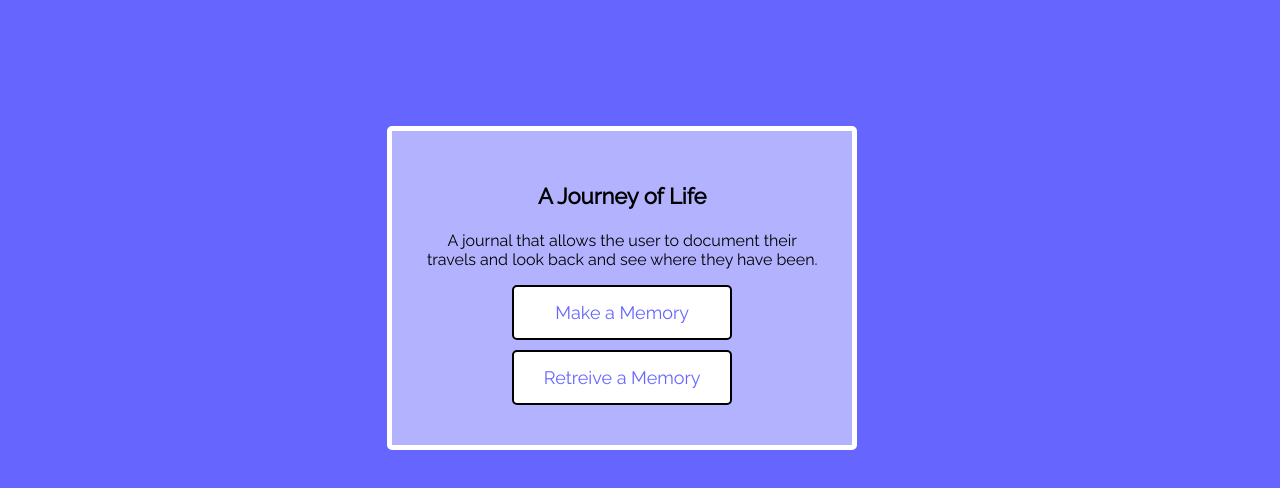
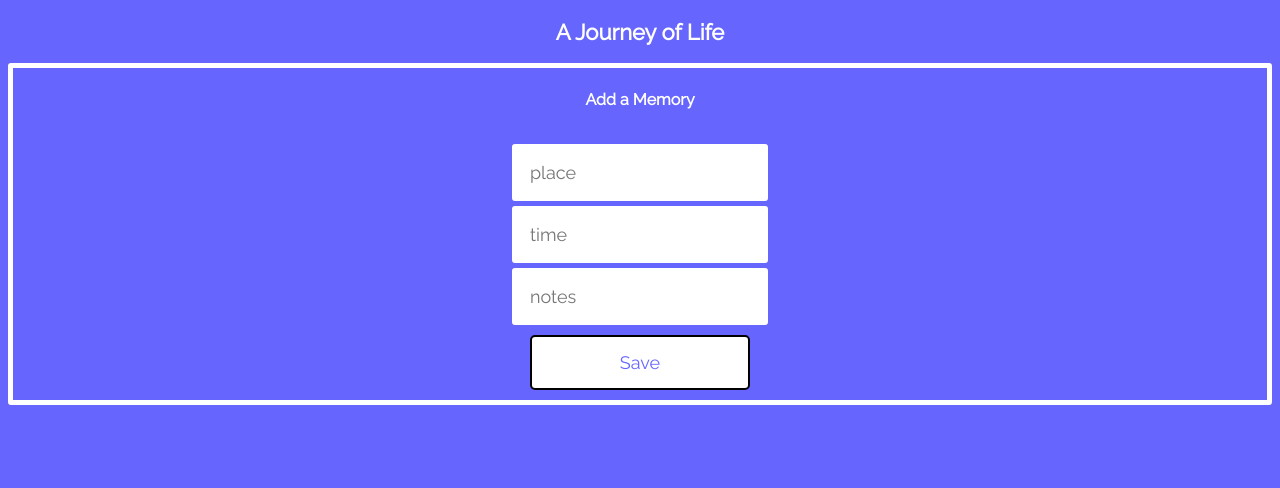
Before and after one commit to JonMoore9000/capstone3, a React app: page /add in a window 1280 px wide. Built offline with nearby package versions, Linux system fonts and the light colour scheme.

Commit message:
add in routers for pages

```diff
--- a/package.json
+++ b/package.json
@@ -4,7 +4,8 @@
   "private": true,
   "dependencies": {
     "react": "^15.5.4",
-    "react-dom": "^15.5.4"
+    "react-dom": "^15.5.4",
+    "react-router-dom": "^4.1.1"
   },
   "devDependencies": {
     "react-scripts": "0.9.5"
--- a/src/components/add-form.js
+++ b/src/components/add-form.js
@@ -1,12 +1,13 @@
 import React from 'react';
 
 export default function AddForm(props) {
-    return(
-      <form className="form hide">
-        <h5 className="h5">Add a Memory</h5>
-        <input placeholder="Place"></input>
-        <input placeholder="time"></input>
-        <input placeholder="notes"></input>
-      </form>
-    );
+  return(
+    <form className="form">
+      <h4>Add a Memory</h4><br></br>
+      <input placeholder="place"></input><br></br>
+      <input placeholder="time"></input><br></br>
+      <input placeholder="notes"></input><br></br>
+      <button className="save" onClick={() => this.setEditing(false)}>Save</button>
+    </form>
+  );
   }
--- /dev/null
+++ b/src/components/app.js
@@ -0,0 +1,20 @@
+import React from 'react';
+import {BrowserRouter as Router, Route, Link} from 'react-router-dom';
+import Journal from './journal';
+import AddForm from './add-form';
+import GetSearch from './old-search';
+
+export default function App(props) {
+  return(
+    <Router>
+      <div>
+        <h3><Link className="title-journey" to="/">A Journey of Life</Link></h3>
+        <main>
+          <Route exact path="/" component={Journal} />
+          <Route exact path="/add" component={AddForm} />
+          <Route exact path="/get" component={GetSearch} />
+        </main>
+      </div>
+    </Router>
+  );
+}
--- a/src/components/journal.js
+++ b/src/components/journal.js
@@ -1,7 +1,7 @@
 import React from 'react';
 import AddMemory from './new-memory';
 import OldMemory from './old-memory';
-import AddForm from './add-form';
+//import AddForm from './add-form';
 
 export default class Journal extends React.Component {
   constructor(props) {
@@ -11,7 +11,6 @@ export default class Journal extends React.Component {
   render() {
   return(
     <div className="container">
-      <h3>A Journey of Life</h3>
       <p>A journal that allows the user to document their travels and look back and see where they have been.</p>
       <AddMemory />
       <br></br>
--- a/src/components/new-memory.js
+++ b/src/components/new-memory.js
@@ -1,4 +1,5 @@
 import React from 'react';
+import {BrowserRouter as Router, Route, Link} from 'react-router-dom';
 
 export default class AddMemory extends React.Component {
   constructor(props) {
@@ -19,15 +20,15 @@ export default class AddMemory extends React.Component {
       return(
         <form className="form">
           <h4>Add a Memory</h4><br></br>
-          <input placeholder="Place"></input><br></br>
+          <input placeholder="place"></input><br></br>
           <input placeholder="time"></input><br></br>
           <input placeholder="notes"></input><br></br>
-          <button className="save" onClick = {() => this.setEditing(false)}>Save</button>
+          <button className="save" onClick={() => this.setEditing(false)}>Save</button>
         </form>
       );
     }
       return (
-        <button onClick = {() => this.setEditing(true)}>Make a Memory</button>
+        <Link to="/add"><button onClick={() => this.setEditing(true)}>Make a Memory</button></Link>
       );
   }
 }
--- a/src/components/old-memory.js
+++ b/src/components/old-memory.js
@@ -1,7 +1,8 @@
 import React from 'react';
+import {BrowserRouter as Router, Route, Link} from 'react-router-dom';
 
 export default function OldMemory(props) {
   return (
-    <button>Retreive a Memory</button>
+    <Link to="/get"><button>Retrieve a Memory</button></Link>
   );
 }
--- /dev/null
+++ b/src/components/old-search.js
@@ -0,0 +1,7 @@
+import React from 'react';
+
+export default function GetSearch(props) {
+  return(
+    <input className="search" type="text" name="search" placeholder="Find a Memory" />
+  );
+}
--- a/src/index.css
+++ b/src/index.css
@@ -9,14 +9,35 @@ body {
   background-color: #B2B2FF;
   padding: 30px;
   width: 400px;
-  margin-top: 10%;
-  margin-left: 30%;
+  margin-top: 5%;
+  margin:auto;
+  display: block;
   border-radius: 5px;
   border: 5px solid white;
 }
 
 h3 {
+  text-align: center;
+}
+
+.title-journey {
   font-size: 22px;
+  color: white;
+  text-align: center;
+  text-decoration: none;
+  transition: .6s;
+}
+
+.search {
+  margin-top: 20px;
+  margin: auto;
+  display: block;
+  width: 30%;
+  text-align: center;
+}
+
+.title-journey:hover {
+  color: #B2B2FF;
 }
 
 button {
@@ -41,6 +62,10 @@ button:hover {
     color: black;
 }
 
+h4 {
+  color: white !important;
+}
+
 p {
   color: black;
 }
@@ -49,6 +74,9 @@ p {
   border: 5px solid white;
   border-radius: 3px;
   background-color: #6666FF;
+  text-align: center;
+  margin: auto;
+  display: block;
 }
 
 input {
--- a/src/index.js
+++ b/src/index.js
@@ -1,10 +1,11 @@
 import React from 'react';
 import ReactDOM from 'react-dom';
-import Journal from './components/journal';
-import AddForm from './components/add-form';
+//import Journal from './components/journal';
+import App from './components/app';
+//import AddForm from './components/add-form';
 import './index.css';
 
 ReactDOM.render(
-  <Journal />,
+  <App />,
   document.getElementById('root')
 );
```
